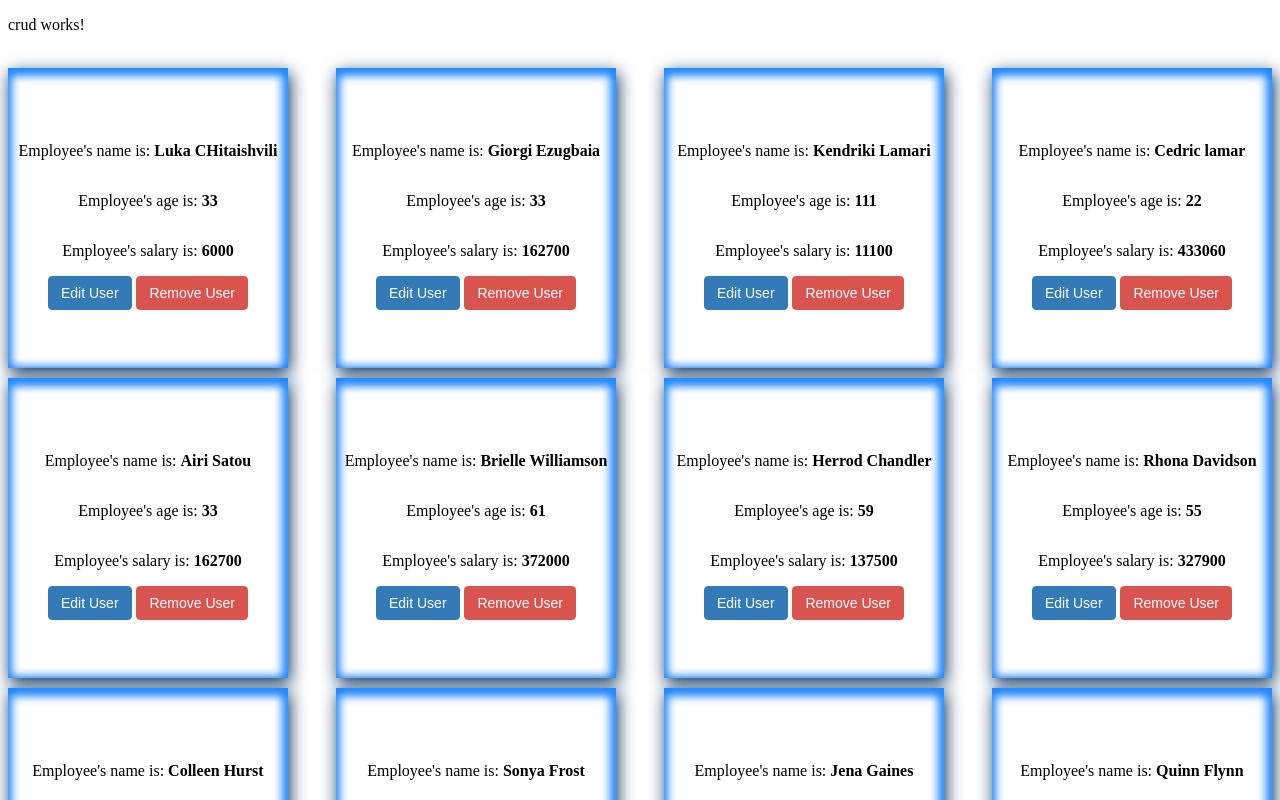
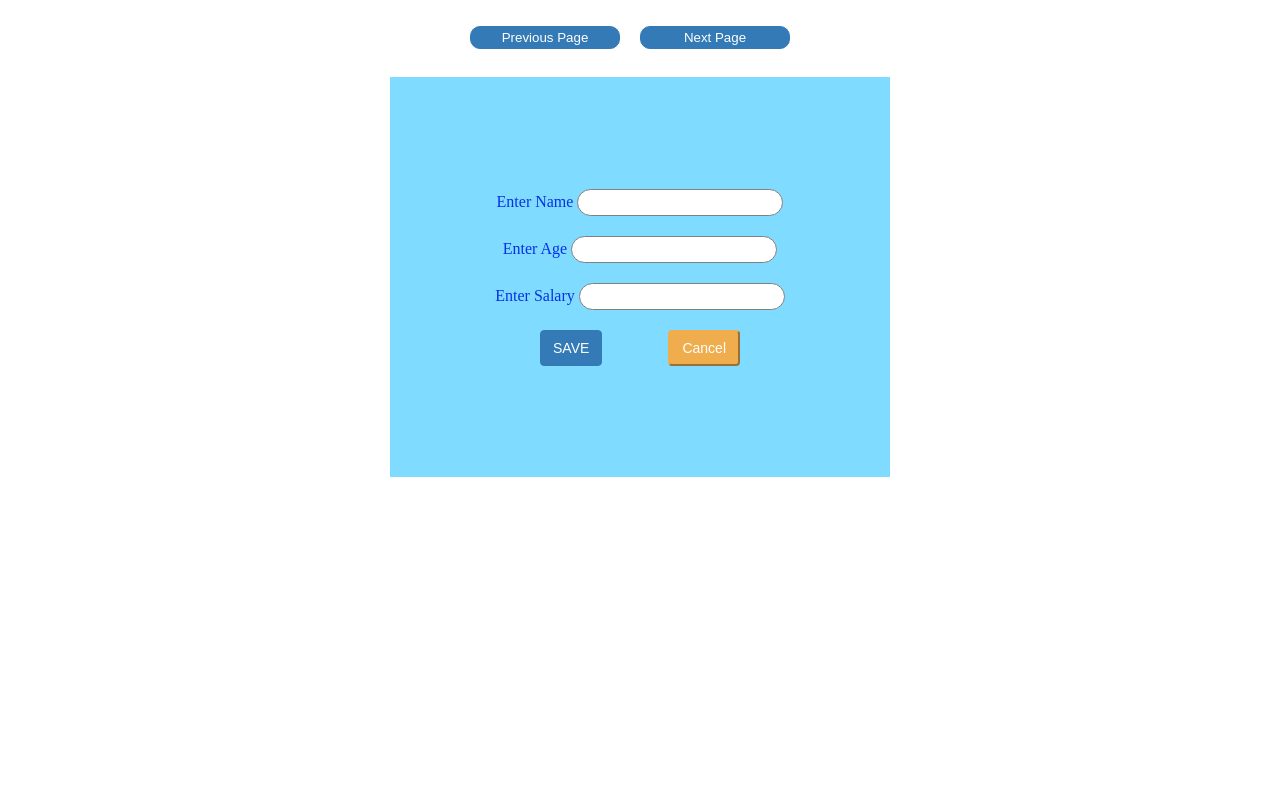
Before and after one commit to itskk23/angularTasks, an Angular app: page / in a window 1280 px wide. Shown: the top 800 px of the page. Built offline with nearby package versions, Linux system fonts and the light colour scheme; data requests are answered from the project's data file.

Commit message:
feat(all taks) done css too

```diff
--- a/db.json
+++ b/db.json
@@ -1,11 +1,11 @@
 {
   "data": [
     {
-      "id": 1,
       "employee_name": "Luka CHitaishvili",
+      "employee_age": "20",
       "employee_salary": 6000,
-      "employee_age": 33,
-      "profile_image": ""
+      "employee_id": 1,
+      "id": 1
     },
     {
       "id": 2,
@@ -14,9 +14,10 @@
       "employee_age": 33,
       "profile_image": ""
     },
-    {  "id": 3,
+    {
+      "id": 3,
       "employee_name": "Kendriki Lamari ",
-      "employee_salary": 11100  ,
+      "employee_salary": 11100,
       "employee_age": 111,
       "profile_image": ""
     },
--- a/src/app/crud/crud.component.css
+++ b/src/app/crud/crud.component.css
@@ -44,14 +44,22 @@
 }
 
 
+.form-wrapper{
+  display: flex;
+  flex-direction: column;
+  justify-content: center;
+  align-items: center;
+}
 .form-container{
   display: flex;
   flex-direction: column;
   justify-content: center;
   align-items: center;
   width: 500px;
-  border: 1px solid black;
+  background-color: #7FDBFF;
   margin-top: 10px;
+  height:400px;
+  color: #0731e7;
 
 }
 
@@ -78,3 +86,18 @@
   background-color: #f0ad4e;
   border-color: #f0ad4e;
 }
+
+.page-landing{
+  width: 100%;
+  display: flex;
+  justify-content: center;
+}
+
+.page-landing button{
+  margin-right: 20px;
+  color: white;
+  border-radius: 10px;
+  cursor: pointer;
+  height: 23px;
+  width: 150px;
+}
--- a/src/app/crud/crud.component.html
+++ b/src/app/crud/crud.component.html
@@ -1,13 +1,5 @@
-<p>crud works!</p>
-
-
-<br>
-
-
-
-
 <div class="user-container">
-  <div class="user-item" *ngFor="let user of this.employeesArray$; index as i">
+  <div class="user-item" *ngFor="let user of this.paginationArr; index as i">
     <p>Employee's name is: <span>{{user.employee_name}}</span> </p>
     <p>Employee's age is: <span>{{user.employee_age}}</span></p>
     <p>Employee's salary is: <span>{{user.employee_salary}}</span> </p>
@@ -15,17 +7,32 @@
       <button class="editButton" (click)="onEdit(user.id)">Edit User</button>
       <button class="removeButton" (click)="onRemove(user.id)">Remove User</button>
     </div>
-
   </div>
 </div>
+<br>
 
+<div class="page-landing">
+  <button class="landing-button editButton" (click)="prevPage()">Previous Page</button>
+  <button class="landing-button editButton" (click)="nextPage()">Next Page</button>
+</div>
+
+<br>
+<div class="form-wrapper">
   <form [formGroup]="form" class="form-container">
-  <input type="text" formControlName="employee_name">
-  <input type="text" formControlName="employee_age">
-  <input type="text" formControlName="employee_salary">
+    <label for="name">Enter Name
+      <input id="name" type="text" formControlName="employee_name">
+    </label>
+    <label for="age">Enter Age
+      <input id="age" type="text" formControlName="employee_age">
+    </label>
+    <label for="salary"> Enter Salary
+      <input id="salary" type="text" formControlName="employee_salary">
+    </label>
+
     <div class="button-container">
       <button class="editButton" [disabled]="!form.valid" (click)="addUser()">SAVE</button>
       <button class="cancelButton">Cancel</button>
     </div>
 
   </form>
+</div>
--- a/src/app/crud/crud.component.ts
+++ b/src/app/crud/crud.component.ts
@@ -1,6 +1,7 @@
 import {Component, OnInit} from '@angular/core';
 import {EmployeesService, User} from "./employees.service";
 import {FormBuilder, FormGroup, Validators} from "@angular/forms";
+import {tap} from "rxjs/operators";
 
 @Component({
   selector: 'app-crud',
@@ -9,9 +10,11 @@ import {FormBuilder, FormGroup, Validators} from "@angular/forms";
 })
 export class CrudComponent implements OnInit {
   employeesArray$ = [];
+  paginationArr= [];
   currentUser;
   form: FormGroup;
   isEditable: Boolean = false;
+  count: number = 0;
 
   constructor(private myService: EmployeesService, private fb: FormBuilder) {
   }
@@ -26,8 +29,28 @@ export class CrudComponent implements OnInit {
     this.getAllUsers();
   }
 
+  nextPage(){
+    if(this.count + 1 > this.employeesArray$.length / 5){
+      alert('this is the last page')
+    } else {
+      this.getAllUsers();
+      this.count++
+    }
+  }
+
+  prevPage(){
+    this.getAllUsers();
+    if(this.count === 0) {
+      alert('this is the first page, mon ami!')
+    } else {
+      this.count--;
+    }
+  }
+
   getAllUsers() {
-    this.myService.getAllEmployees().subscribe(value => this.employeesArray$ = value);
+    this.myService.getAllEmployees().pipe(
+      tap(value => this.employeesArray$ = value),
+      tap(value => this.paginationArr = value.slice(this.count * 5, this.count * 5  + 5))).subscribe()
   }
 
   onEdit(value) {
--- a/src/app/crud/employees.service.ts
+++ b/src/app/crud/employees.service.ts
@@ -10,7 +10,7 @@ export class EmployeesService {
   constructor(private http: HttpClient) { }
 
   getAllEmployees(): Observable<User[]>{
-    return this.http.get<User[]>('http://localhost:3000/data/')
+    return this.http.get<User[]>('http://localhost:3000/data/?limit=10')
   }
 
   getEmployeeById(id: number): Observable<User[]> {
```
Lines whose indentation alone changed are shown as unchanged.
